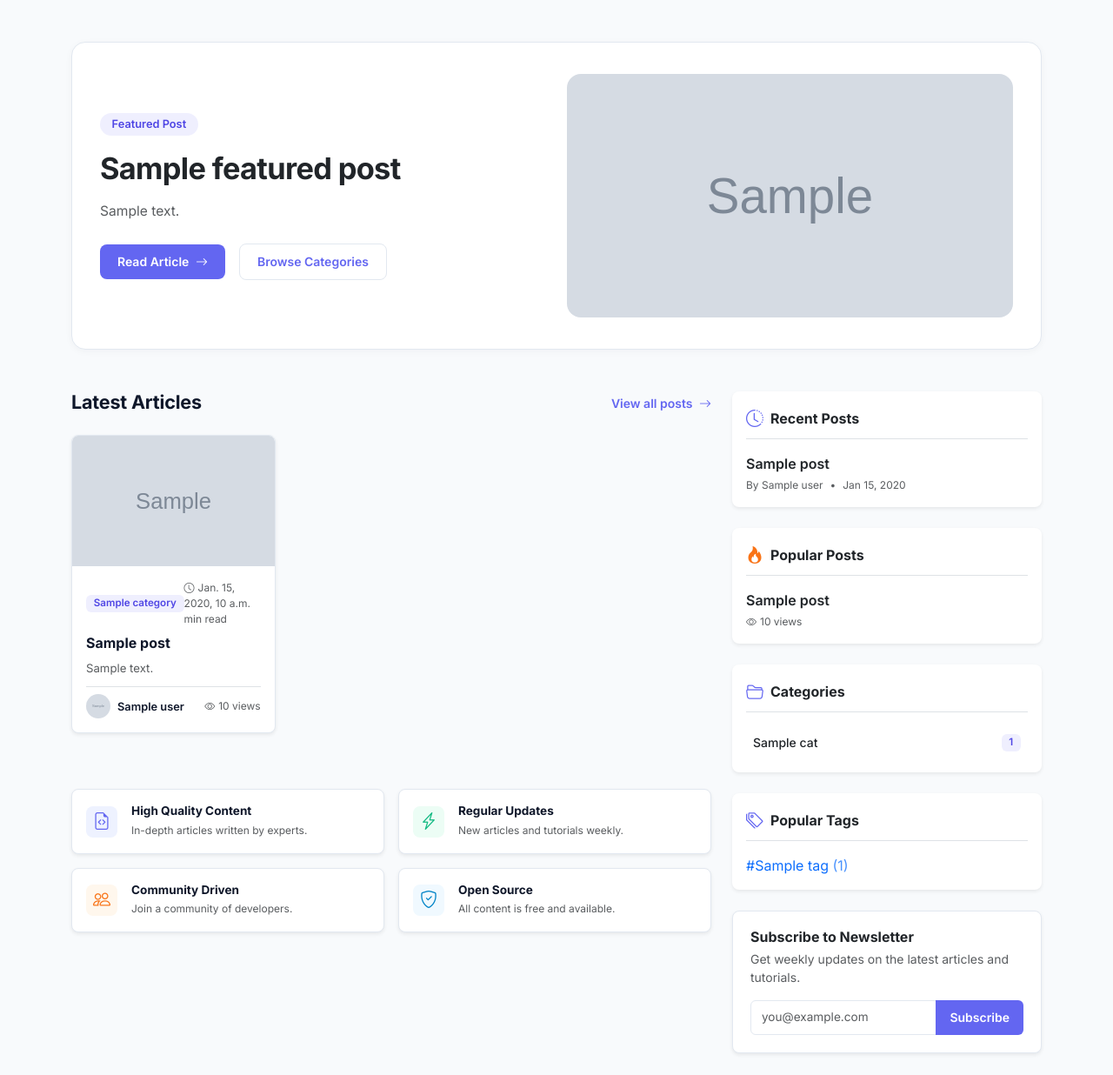
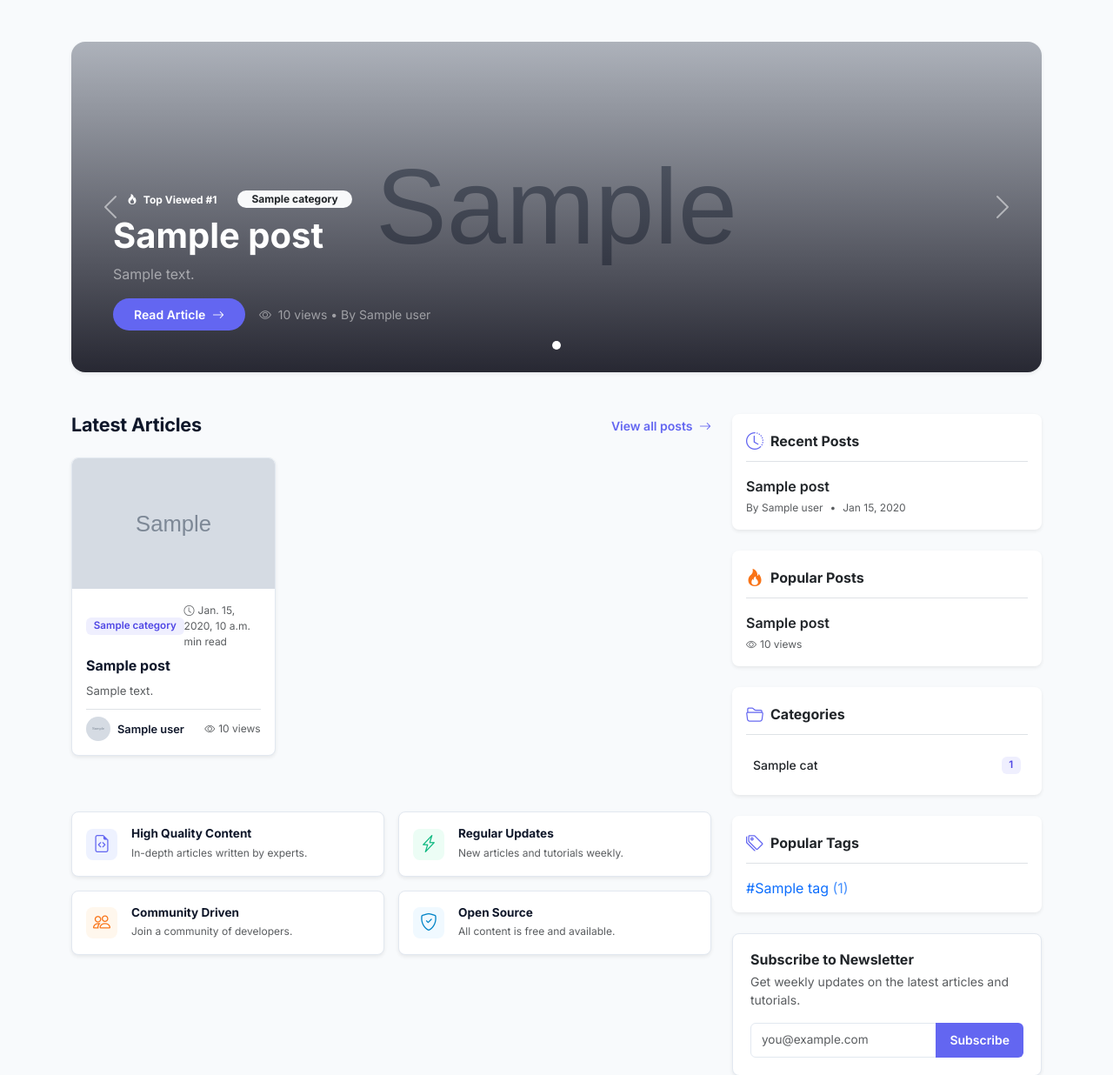
Before and after one commit to Ananthux2004/Django-Blog-project, a Django app: template blogproject/blog/templates/blog/home.html in a window 1280 px wide. Shown: the part 60-1296 px from the top of the page at 87% size. Run offline with Django 5.2, Linux system fonts and the light colour scheme; the template is opened without the code that fills it: most values are stand-ins (such as "Sample title", 1, 10 or a date in 2020); grey boxes marked "Sample" are stand-in pictures.

Commit message:
added carousel

```diff
--- a/blogproject/accounts/templates/accounts/login.html
+++ b/blogproject/accounts/templates/accounts/login.html
@@ -45,7 +45,7 @@
             Don't have an account? <a href="{% url 'accounts:register' %}" class="auth-link">Signup</a>
         </p>
 
-        <div class="auth-divider">Or</div>
+        <!-- <div class="auth-divider">Or</div>
 
         <a href="#" class="btn-social btn-facebook">
             <svg viewBox="0 0 24 24" fill="currentColor" xmlns="http://www.w3.org/2000/svg"><path d="M22 12c0-5.52-4.48-10-10-10S2 6.48 2 12c0 4.84 3.44 8.87 8 9.8V15H8v-3h2V9.5C10 7.57 11.57 6 13.5 6H16v3h-2c-.55 0-1 .45-1 1v2h3v3h-3v6.95c4.56-.93 8-4.96 8-9.75z"/></svg>
@@ -54,7 +54,7 @@
         <a href="#" class="btn-social btn-google">
             <svg viewBox="0 0 24 24" xmlns="http://www.w3.org/2000/svg"><path d="M22.56 12.25c0-.78-.07-1.53-.2-2.25H12v4.26h5.92c-.26 1.37-1.04 2.53-2.21 3.31v2.77h3.57c2.08-1.92 3.28-4.74 3.28-8.09z" fill="#4285F4"/><path d="M12 23c2.97 0 5.46-.98 7.28-2.66l-3.57-2.77c-.98.66-2.23 1.06-3.71 1.06-2.86 0-5.29-1.93-6.16-4.53H2.18v2.84C3.99 20.53 7.7 23 12 23z" fill="#34A853"/><path d="M5.84 14.09c-.22-.66-.35-1.36-.35-2.09s.13-1.43.35-2.09V7.06H2.18C1.43 8.55 1 10.22 1 12s.43 3.45 1.18 4.94l2.85-2.22.81-.63z" fill="#FBBC05"/><path d="M12 5.38c1.62 0 3.06.56 4.21 1.64l3.15-3.15C17.45 2.09 14.97 1 12 1 7.7 1 3.99 3.47 2.18 7.06l3.66 2.84c.87-2.6 3.3-4.53 12-4.53z" fill="#EA4335"/></svg>
             Login with Google
-        </a>
+        </a> -->
     </div>
 </div>
 {% block extra_js %}
--- a/blogproject/accounts/templates/accounts/register.html
+++ b/blogproject/accounts/templates/accounts/register.html
@@ -52,9 +52,9 @@
             Already have an account? <a href="{% url 'accounts:login' %}" class="auth-link">Login</a>
         </p>
 
-        <div class="auth-divider">Or</div>
+        <!-- <div class="auth-divider">Or</div>
 
-        <!-- Social Single Sign-On Access Points -->
+
         <a href="#" class="btn-social btn-facebook">
             <svg viewBox="0 0 24 24" fill="currentColor" xmlns="http://www.w3.org/2000/svg"><path d="M22 12c0-5.52-4.48-10-10-10S2 6.48 2 12c0 4.84 3.44 8.87 8 9.8V15H8v-3h2V9.5C10 7.57 11.57 6 13.5 6H16v3h-2c-.55 0-1 .45-1 1v2h3v3h-3v6.95c4.56-.93 8-4.96 8-9.75z"/></svg>
             Login with Facebook
@@ -62,7 +62,7 @@
         <a href="#" class="btn-social btn-google">
             <svg viewBox="0 0 24 24" xmlns="http://www.w3.org/2000/svg"><path d="M22.56 12.25c0-.78-.07-1.53-.2-2.25H12v4.26h5.92c-.26 1.37-1.04 2.53-2.21 3.31v2.77h3.57c2.08-1.92 3.28-4.74 3.28-8.09z" fill="#4285F4"/><path d="M12 23c2.97 0 5.46-.98 7.28-2.66l-3.57-2.77c-.98.66-2.23 1.06-3.71 1.06-2.86 0-5.29-1.93-6.16-4.53H2.18v2.84C3.99 20.53 7.7 23 12 23z" fill="#34A853"/><path d="M5.84 14.09c-.22-.66-.35-1.36-.35-2.09s.13-1.43.35-2.09V7.06H2.18C1.43 8.55 1 10.22 1 12s.43 3.45 1.18 4.94l2.85-2.22.81-.63z" fill="#FBBC05"/><path d="M12 5.38c1.62 0 3.06.56 4.21 1.64l3.15-3.15C17.45 2.09 14.97 1 12 1 7.7 1 3.99 3.47 2.18 7.06l3.66 2.84c.87-2.6 3.3-4.53 12-4.53z" fill="#EA4335"/></svg>
             Login with Google
-        </a>
+        </a> -->
     </div>
 </div>
 
--- a/blogproject/blog/forms.py
+++ b/blogproject/blog/forms.py
@@ -12,7 +12,7 @@ class PostForm(forms.ModelForm):
         widget=forms.TextInput(
             attrs={
                 "class": "form-control",
-                "placeholder": "e.g. anime, movies, tech (separated by commas)",
+                "placeholder": "",
             }
         ),
         help_text="Separate tags with commas.",
--- a/blogproject/blog/static/blog/css/home.css
+++ b/blogproject/blog/static/blog/css/home.css
@@ -21,7 +21,14 @@
 body {
   background-color: var(--bg);
   color: var(--text-main);
-  font-family: 'Inter', system-ui, -apple-system, BlinkMacSystemFont, 'Segoe UI', Roboto, sans-serif;
+  font-family:
+    "Inter",
+    system-ui,
+    -apple-system,
+    BlinkMacSystemFont,
+    "Segoe UI",
+    Roboto,
+    sans-serif;
   line-height: 1.5;
 }
 
@@ -152,7 +159,9 @@ body {
 .dev-post-card {
   background: var(--card);
   border: 1px solid var(--border-color) !important;
-  transition: transform 0.2s ease, box-shadow 0.2s ease;
+  transition:
+    transform 0.2s ease,
+    box-shadow 0.2s ease;
   display: flex;
   flex-direction: column;
 }
@@ -286,7 +295,9 @@ body {
    ========================================================================== */
 .feature-card {
   border: 1px solid var(--border-color);
-  transition: border-color 0.2s ease, transform 0.2s ease;
+  transition:
+    border-color 0.2s ease,
+    transform 0.2s ease;
 }
 
 .feature-card:hover {
@@ -304,20 +315,40 @@ body {
   flex-shrink: 0;
 }
 
-.bg-purple-soft { background-color: #eef2ff; }
-.text-purple { color: #6366f1; }
+.bg-purple-soft {
+  background-color: #eef2ff;
+}
+.text-purple {
+  color: #6366f1;
+}
 
-.bg-green-soft { background-color: #ecfdf5; }
-.text-green { color: #10b981; }
+.bg-green-soft {
+  background-color: #ecfdf5;
+}
+.text-green {
+  color: #10b981;
+}
 
-.bg-orange-soft { background-color: #fff7ed; }
-.text-orange { color: #f97316; }
+.bg-orange-soft {
+  background-color: #fff7ed;
+}
+.text-orange {
+  color: #f97316;
+}
 
-.bg-blue-soft { background-color: #f0f9ff; }
-.text-blue { color: #0284c7; }
+.bg-blue-soft {
+  background-color: #f0f9ff;
+}
+.text-blue {
+  color: #0284c7;
+}
 
-.fs-7 { font-size: 0.85rem; }
-.fs-8 { font-size: 0.75rem; }
+.fs-7 {
+  font-size: 0.85rem;
+}
+.fs-8 {
+  font-size: 0.75rem;
+}
 
 /* ==========================================================================
    5. SIDEBAR & NEWSLETTER
@@ -358,7 +389,9 @@ body {
   z-index: 9999;
   text-decoration: none;
   box-shadow: 0 8px 20px rgba(0, 0, 0, 0.2);
-  transition: transform 0.2s ease, background 0.2s ease;
+  transition:
+    transform 0.2s ease,
+    background 0.2s ease;
 }
 
 .fab-create-post:hover {
@@ -478,3 +511,16 @@ body {
   font-size: 0.8rem;
   color: #0f172a;
 }
+.trending-title {
+  display: -webkit-box;
+  -webkit-line-clamp: 2;
+  -webkit-box-orient: vertical;
+  overflow: hidden;
+  transition: color 0.2s ease;
+}
+.trending-title:hover {
+  color: var(--bs-primary) !important;
+}
+.select-none {
+  user-select: none;
+}
--- a/blogproject/blog/templates/blog/home.html
+++ b/blogproject/blog/templates/blog/home.html
@@ -5,71 +5,125 @@
 
 {% block extra_css %}
 <link rel="stylesheet" href="{% static 'blog/css/home.css' %}" />
+<style>
+  /* Auto-Sliding Banner Custom Styling */
+  .hero-carousel-item {
+    height: 380px;
+    background-color: #1e1e2f;
+  }
+  .carousel-bg-img {
+    height: 100%;
+    width: 100%;
+    object-fit: cover;
+  }
+
+  /* Overlay container - prevents blocking button clicks */
+  .carousel-overlay {
+    background: linear-gradient(180deg, rgba(15, 15, 26, 0.2) 0%, rgba(15, 15, 26, 0.88) 100%);
+    pointer-events: none; /* Allows click events to pass through background */
+  }
+
+  /* Interactive Elements Container */
+  .carousel-content-box {
+    pointer-events: auto; /* Re-enables clicks for buttons & links */
+    position: relative;
+    z-index: 10;
+  }
+
+  .carousel-indicators [data-bs-target] {
+    width: 10px;
+    height: 10px;
+    border-radius: 50%;
+    margin-left: 5px;
+    margin-right: 5px;
+  }
+
+  /* Ensure carousel controls don't overlap clickable text */
+  .carousel-control-prev,
+  .carousel-control-next {
+    width: 8%;
+    z-index: 12;
+  }
+</style>
 {% endblock extra_css %}
 
 {% block content %}
 <div class="homepage-wrapper py-2 py-md-4">
   <div class="container">
-    <!-- HERO / FEATURED BANNER -->
-    <section class="hero-banner mb-5">
-      <div class="row align-items-center g-4">
-        {% if featured_post %}
-        <div class="col-lg-6 hero-text-col">
-          <span class="badge hero-badge mb-3">Featured Post</span>
-          <h1 class="hero-title fw-bold text-dark mb-3">
-            {{ featured_post.title }}
-          </h1>
-          <p class="hero-excerpt text-muted mb-4">
-            {{ featured_post.excerpt|truncatewords:25 }}
-          </p>
-          <div class="hero-cta-group d-flex flex-wrap gap-3 align-items-center">
-            <a href="{% url 'blog:post_detail' slug=featured_post.slug %}" class="btn btn-purple-primary">
-              Read Article <i class="bi bi-arrow-right ms-1"></i>
-            </a>
-            <a href="{% url 'blog:category_list' %}" class="btn btn-outline-purple">
-              Browse Categories
-            </a>
-          </div>
-        </div>
-        <div class="col-lg-6 hero-visual-col">
-          <div class="hero-media-wrapper">
-            {% if featured_post.featured_image %}
-            <img src="{{ featured_post.featured_image.url }}" class="img-fluid hero-img rounded-4" alt="{{ featured_post.title }}" />
-            {% else %}
-            <div class="hero-graphic-placeholder rounded-4 d-flex align-items-center justify-content-center">
-              <i class="bi bi-laptop code-hero-icon"></i>
+
+    <!-- TOP VIEWED AUTO-SLIDING BANNER -->
+    {% if top_viewed_posts %}
+    <div id="topViewedCarousel" class="carousel slide carousel-fade mb-5 shadow-sm rounded-4 overflow-hidden position-relative" data-bs-ride="carousel" data-bs-interval="4000" data-bs-pause="hover">
+
+      <!-- Slide Indicators (Dots) -->
+      <div class="carousel-indicators mb-3" style="z-index: 15;">
+        {% for post in top_viewed_posts %}
+          <button type="button" data-bs-target="#topViewedCarousel" data-bs-slide-to="{{ forloop.counter0 }}" class="{% if forloop.first %}active{% endif %}" aria-current="{% if forloop.first %}true{% endif %}" aria-label="Slide {{ forloop.counter }}"></button>
+        {% endfor %}
+      </div>
+
+      <!-- Carousel Inner Slides -->
+      <div class="carousel-inner">
+        {% for post in top_viewed_posts %}
+        <div class="carousel-item hero-carousel-item {% if forloop.first %}active{% endif %}">
+          {% if post.featured_image %}
+            <img src="{{ post.featured_image.url }}" class="carousel-bg-img" alt="{{ post.title }}">
+          {% else %}
+            <div class="carousel-bg-img bg-dark d-flex align-items-center justify-content-center">
+              <i class="bi bi-journal-code text-white-50 display-1"></i>
             </div>
-            {% endif %}
-          </div>
-        </div>
-        {% else %}
-        <div class="col-lg-6 hero-text-col">
-          <span class="badge hero-badge mb-3">Welcome to DevBlog</span>
-          <h1 class="hero-title fw-bold text-dark mb-3">
-            The DevBlog <br /><span class="text-purple-highlight">Engineering Hub</span>
-          </h1>
-          <p class="hero-excerpt text-muted mb-4">
-            Explore our full suite of technical writeups regarding modern design patterns, systems architecture, and web optimization practices.
-          </p>
-          <div class="hero-cta-group d-flex flex-wrap gap-3 align-items-center">
-            <a href="{% url 'blog:post_list' %}" class="btn btn-purple-primary">
-              Explore Latest Posts <i class="bi bi-arrow-right ms-1"></i>
-            </a>
-            <a href="{% url 'blog:category_list' %}" class="btn btn-outline-purple">
-              Browse Categories
-            </a>
-          </div>
-        </div>
-        <div class="col-lg-6 hero-visual-col">
-          <div class="hero-graphic-placeholder rounded-4 d-flex align-items-center justify-content-center">
-            <div class="hero-illustration-box text-center">
-              <i class="bi bi-code-slash hero-code-icon"></i>
+          {% endif %}
+
+          <!-- Text & Details Overlay -->
+          <div class="carousel-caption carousel-overlay d-flex flex-column justify-content-end align-items-start p-4 p-md-5 text-start start-0 end-0 top-0 bottom-0">
+            <div class="carousel-content-box">
+              <div class="mb-2 d-flex align-items-center gap-2">
+                <span class="badge bg-purple-primary rounded-pill px-3 py-1">
+                  <i class="bi bi-fire me-1"></i> Top Viewed #{{ forloop.counter }}
+                </span>
+                {% if post.category %}
+                  <span class="badge bg-light text-dark rounded-pill px-3 py-1">
+                    {{ post.category.name }}
+                  </span>
+                {% endif %}
+              </div>
+
+              <h2 class="display-6 fw-bold text-white mb-2 text-truncate" style="max-width: 800px;">
+                <a href="{% url 'blog:post_detail' slug=post.slug %}" class="text-white text-decoration-none">
+                  {{ post.title }}
+                </a>
+              </h2>
+
+              <p class="text-white-50 mb-3 d-none d-md-block" style="max-width: 650px;">
+                {{ post.excerpt|default:post.content|striptags|truncatewords:20 }}
+              </p>
+
+              <div class="d-flex align-items-center gap-3 mt-1">
+                <a href="{% url 'blog:post_detail' slug=post.slug %}" class="btn btn-purple-primary rounded-pill px-4 py-2 position-relative" style="z-index: 20;">
+                  Read Article <i class="bi bi-arrow-right ms-1"></i>
+                </a>
+                <span class="text-white-50 small">
+                  <i class="bi bi-eye me-1"></i> {{ post.views|default:"0" }} views • By {{ post.author.user.get_full_name|default:post.author.user.username }}
+                </span>
+              </div>
             </div>
           </div>
         </div>
-        {% endif %}
+        {% endfor %}
       </div>
-    </section>
+
+      <!-- Left & Right Controls -->
+      <button class="carousel-control-prev" type="button" data-bs-target="#topViewedCarousel" data-bs-slide="prev">
+        <span class="carousel-control-prev-icon" aria-hidden="true"></span>
+        <span class="visually-hidden">Previous</span>
+      </button>
+      <button class="carousel-control-next" type="button" data-bs-target="#topViewedCarousel" data-bs-slide="next">
+        <span class="carousel-control-next-icon" aria-hidden="true"></span>
+        <span class="visually-hidden">Next</span>
+      </button>
+
+    </div>
+    {% endif %}
 
     <!-- MAIN TWO-COLUMN BODY -->
     <main class="main-content-layout">
@@ -127,7 +181,7 @@
 
                   <!-- 3. SUBTLE DIVIDER & BOTTOM METADATA ROW -->
                   <div class="card-footer-meta pt-2 border-top d-flex justify-content-between align-items-center mt-auto">
-                    <!-- Author Info (Using Model Avatar Property) -->
+                    <!-- Author Info -->
                     {% if post.author %}
                     <a href="{% url 'blog:author_detail' username=post.author.user.username %}" class="author-profile-link d-flex align-items-center gap-2 text-decoration-none">
                       <img src="{{ post.author.get_avatar_url }}" class="rounded-circle author-mini-avatar" style="width: 28px !important; height: 28px !important; min-width: 28px; min-height: 28px; max-width: 28px; max-height: 28px; object-fit: cover;" alt="{{ post.author.user.username }}" />
@@ -247,3 +301,20 @@
   {% endif %}
 </div>
 {% endblock content %}
+
+{% block extra_js %}
+<script>
+  // Explicitly initialize Bootstrap Carousel auto-play script
+  document.addEventListener('DOMContentLoaded', function () {
+    var carouselElement = document.getElementById('topViewedCarousel');
+    if (carouselElement && typeof bootstrap !== 'undefined') {
+      var carousel = new bootstrap.Carousel(carouselElement, {
+        interval: 4000,
+        ride: 'carousel',
+        pause: 'hover'
+      });
+      carousel.cycle();
+    }
+  });
+</script>
+{% endblock extra_js %}
```
Also changed, not shown: blogproject/blog/views.py (+22 -18 lines).
